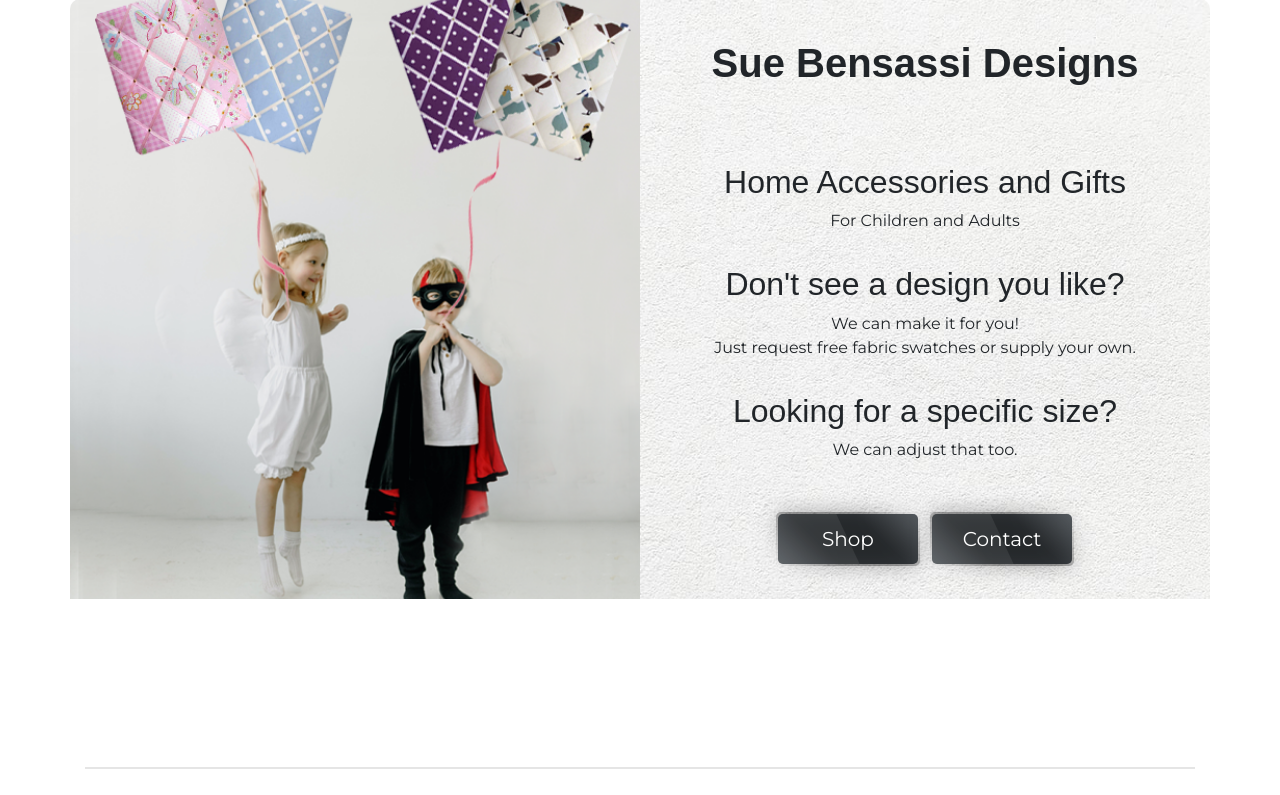
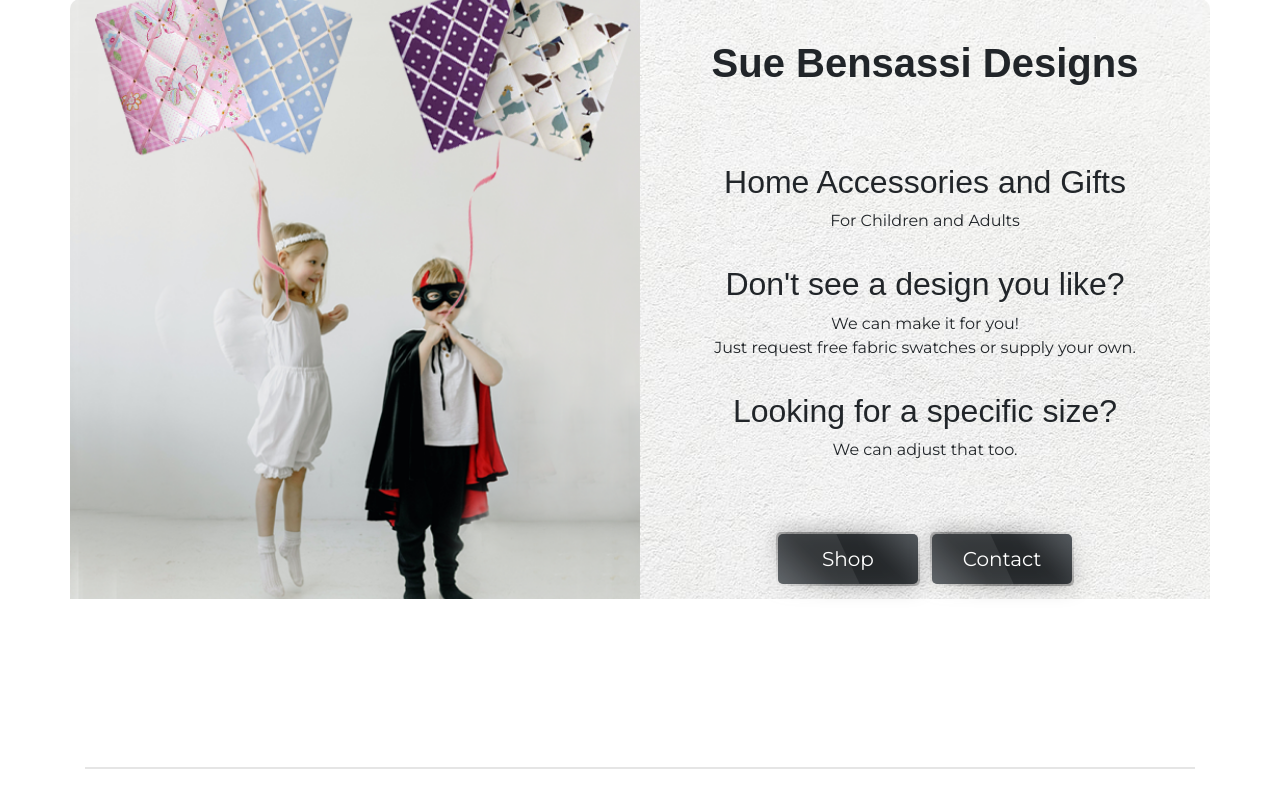
Before and after one commit to SasanTazayoni/Sue-bensassi-designs-CI-PP5, a Django app: page / in a window 1280 px wide. Shown: the part 162-957 px from the top of the page. Run offline with Django 4.2, Linux system fonts and the light colour scheme; some libraries are stand-ins or nearby versions; some web fonts are replaced.

Commit message:
Adjust margins for button containers

```diff
--- a/core/templates/core/index.html
+++ b/core/templates/core/index.html
@@ -18,7 +18,7 @@
                 <p class="pb-3 px-4">We can make it for you! <br> Just request free fabric swatches or supply your own.</p>
                 <h2 class="px-4">Looking for a specific size?</h2>
                 <p class="pb-3 px-4 mb-10">We can adjust that too.</p>
-                <div class="hero-btn-container pb-3">
+                <div class="btn-container pb-3">
                     <a href="{% url 'products' %}" class="button btn-secondary btn-lg px-2">
                         <i></i><i></i>
                         <span>Shop</span>
--- a/products/templates/products/products.html
+++ b/products/templates/products/products.html
@@ -12,6 +12,7 @@
                 <h1 class="page-header mb-2">
                     Products
                 </h1>
+                <div class="btn-container">
                     {% for c in current_categories %}
                         {% if 'notice_boards' in c.name %}
                             <a class="button button-small btn-secondary btn-lg" href="{% url 'products' %}?category={{ c.name }}">
@@ -20,6 +21,7 @@
                             </a>
                         {% endif %}
                     {% endfor %}
+                </div>
             </div>
         </div>
         <div class="row">
--- a/static/css/styles.css
+++ b/static/css/styles.css
@@ -167,8 +167,8 @@
     font-size: 50%;
 }
 
-.hero-btn-container {
-    margin-top: 20px;
+.btn-container {
+    margin-top: 40px;
 }
 
 .button {
```
Lines whose indentation alone changed are shown as unchanged.
